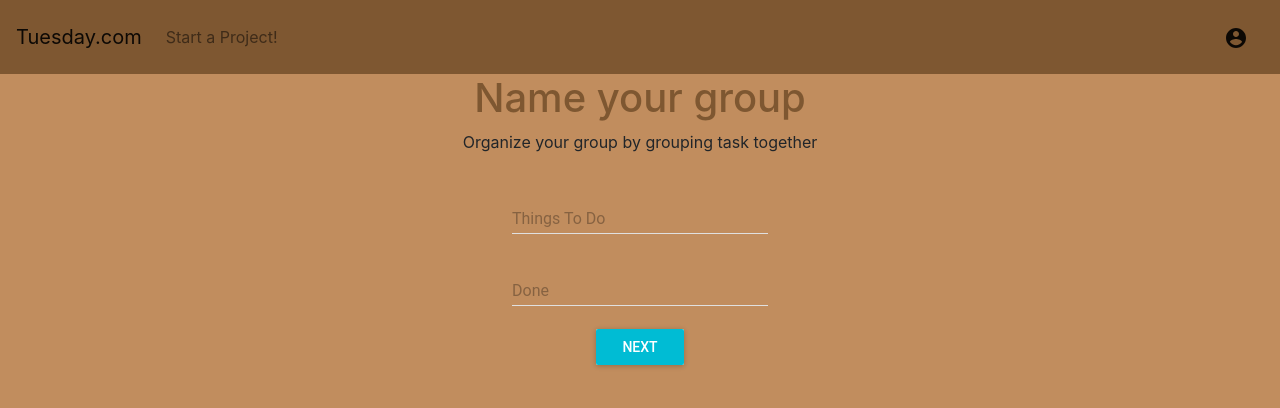
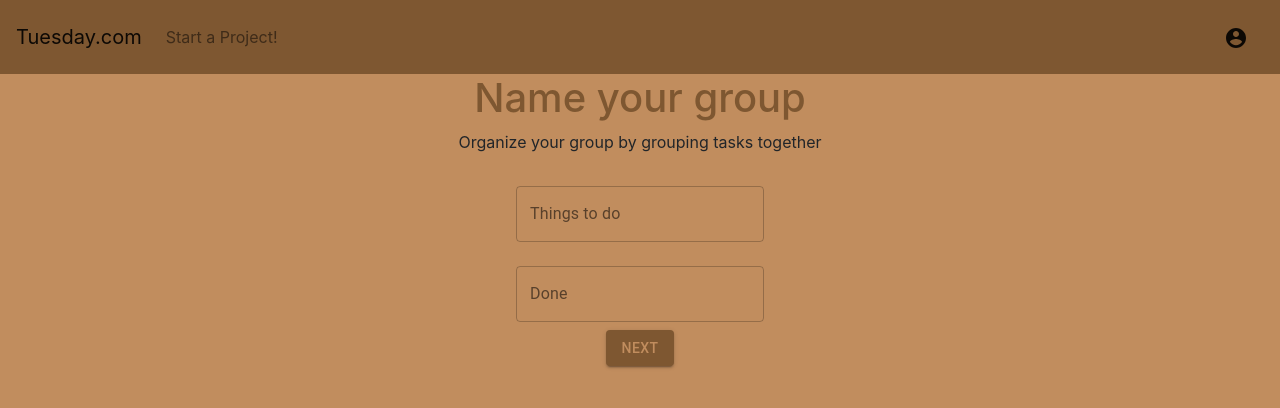
Before and after one commit to 1910javareact/project2sarithanikhilmatt, a React (Create React App) app: page /groupname in a window 1280 px wide. Shown: the top 408 px of the page. Built offline with nearby package versions, Linux system fonts and the light colour scheme.

Commit message:
Redid GroupNameComponent

```diff
--- a/src/components/groupname/GroupNameComponent.tsx
+++ b/src/components/groupname/GroupNameComponent.tsx
@@ -1,34 +1,31 @@
 import React from "react"
-import MuiThemeProvider from "material-ui/styles/MuiThemeProvider";
-import TextFeild from 'material-ui/TextField';
-import RaisedButton from "material-ui/RaisedButton";
 import { Link } from "react-router-dom";
+import { ThemeProvider } from "@material-ui/core/styles";
+import { TextField, Button } from "@material-ui/core";
 
 export class GroupNameComponent extends React.Component {
     render(){
         return(
-            <div className="groupName">
-                <MuiThemeProvider>
-                    <React.Fragment>
-                        <h1>Name your group</h1>
-                        <p>Organize your group by grouping task together</p>
-                        <TextFeild  floatingLabelText="Things To Do" />
-                        <br />
-                        <TextFeild floatingLabelText="Done" />
-                        <br />
-                        <Link to="/addtask">
-                            <RaisedButton label="Next" primary={true} style={styles.button} />
-                        </Link>
-                        <br />
-                    </React.Fragment>
-                </MuiThemeProvider>
-            </div>
+            <div className="login">
+            <ThemeProvider theme>
+                <React.Fragment>
+                    <h1>Name your group</h1>
+                    <p>Organize your group by grouping tasks together</p>
+                    <form noValidate autoComplete="off">
+                        <div>
+                            <TextField id="outlined-basic" label="Things to do" variant="outlined" margin="normal" />
+                        </div>
+                        <div>
+                            <TextField id="outlined-basic" label="Done" variant="outlined" margin="normal" />
+                        </div>
+                    </form>
+                    <Link to='/board'>
+                        <Button variant="contained" color="primary">Next</Button>
+                    </Link>
+                </React.Fragment>
+            </ThemeProvider>
+        </div>
         )
-    }
-}
-const styles = {
-    button: {
-        margin: 15
     }
 }
 
```
